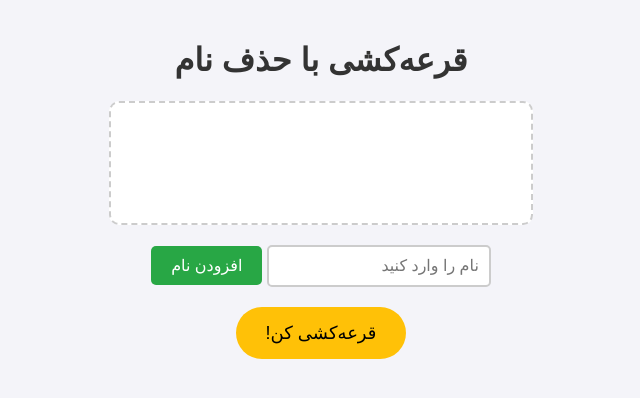
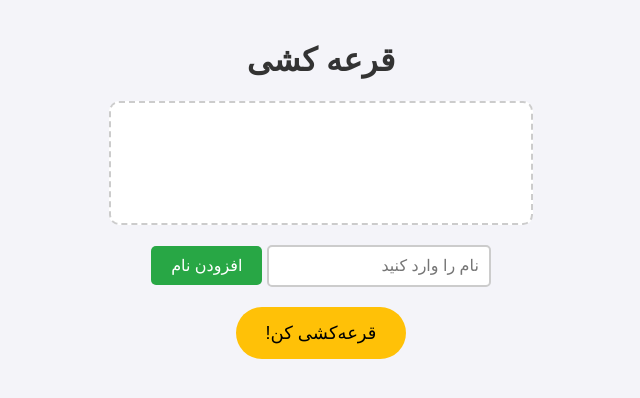
Before and after one commit to FARZIN-FARAZMAND/Lottery-ver1, a plain HTML site: page index.html in a window 1280 px wide. Shown: the whole page, without its empty margins (319-959 px from the left). Drawn offline with Linux system fonts and the light colour scheme.

Commit message:
Update index.html

```diff
--- a/index.html
+++ b/index.html
@@ -114,7 +114,7 @@
 </head>
 <body>
 
-    <h1>قرعه‌کشی با حذف نام</h1>
+    <h1>قرعه کشی</h1>
     <div id="participants-list"></div>
 
     <div id="input-section">
```
